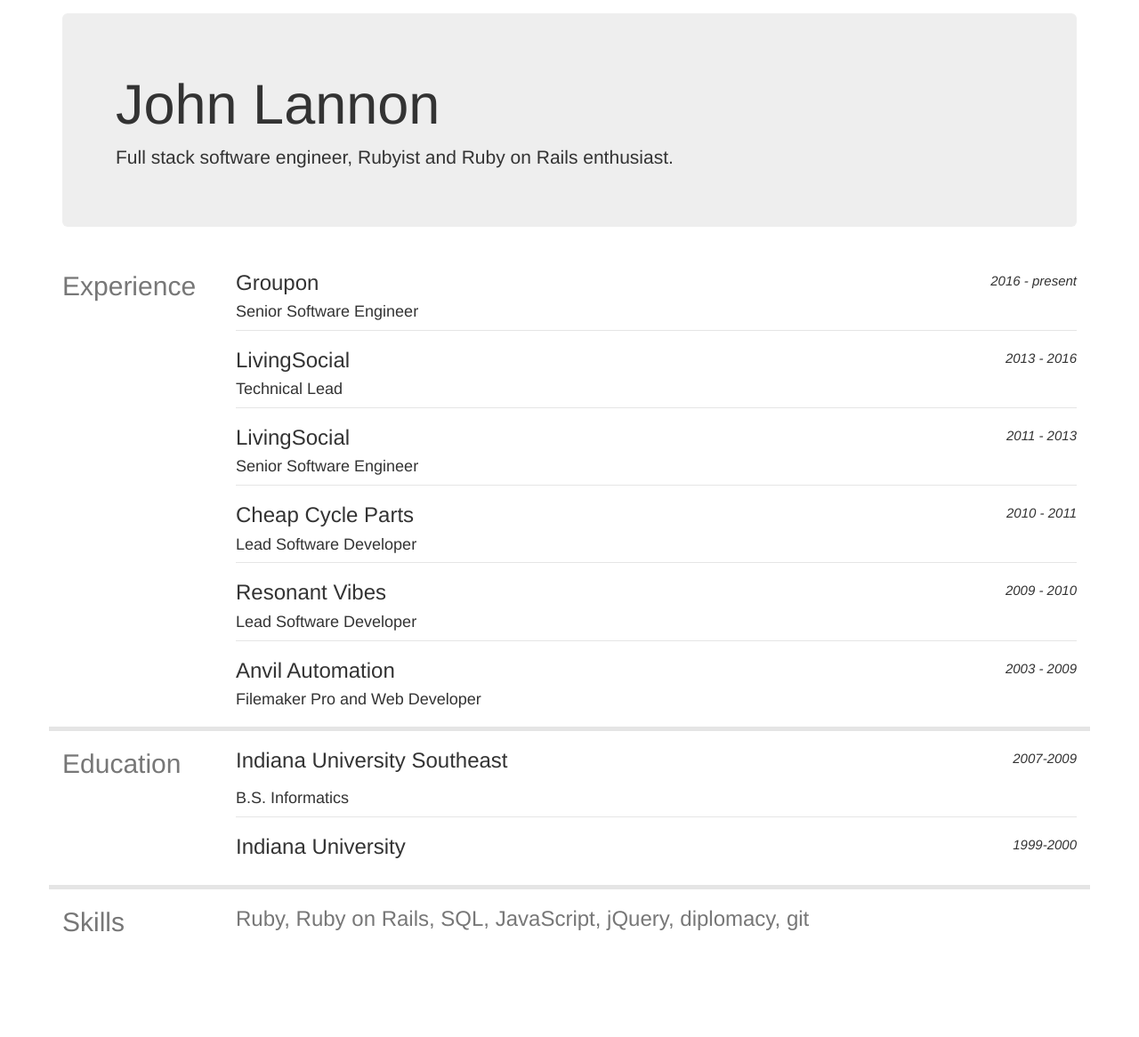
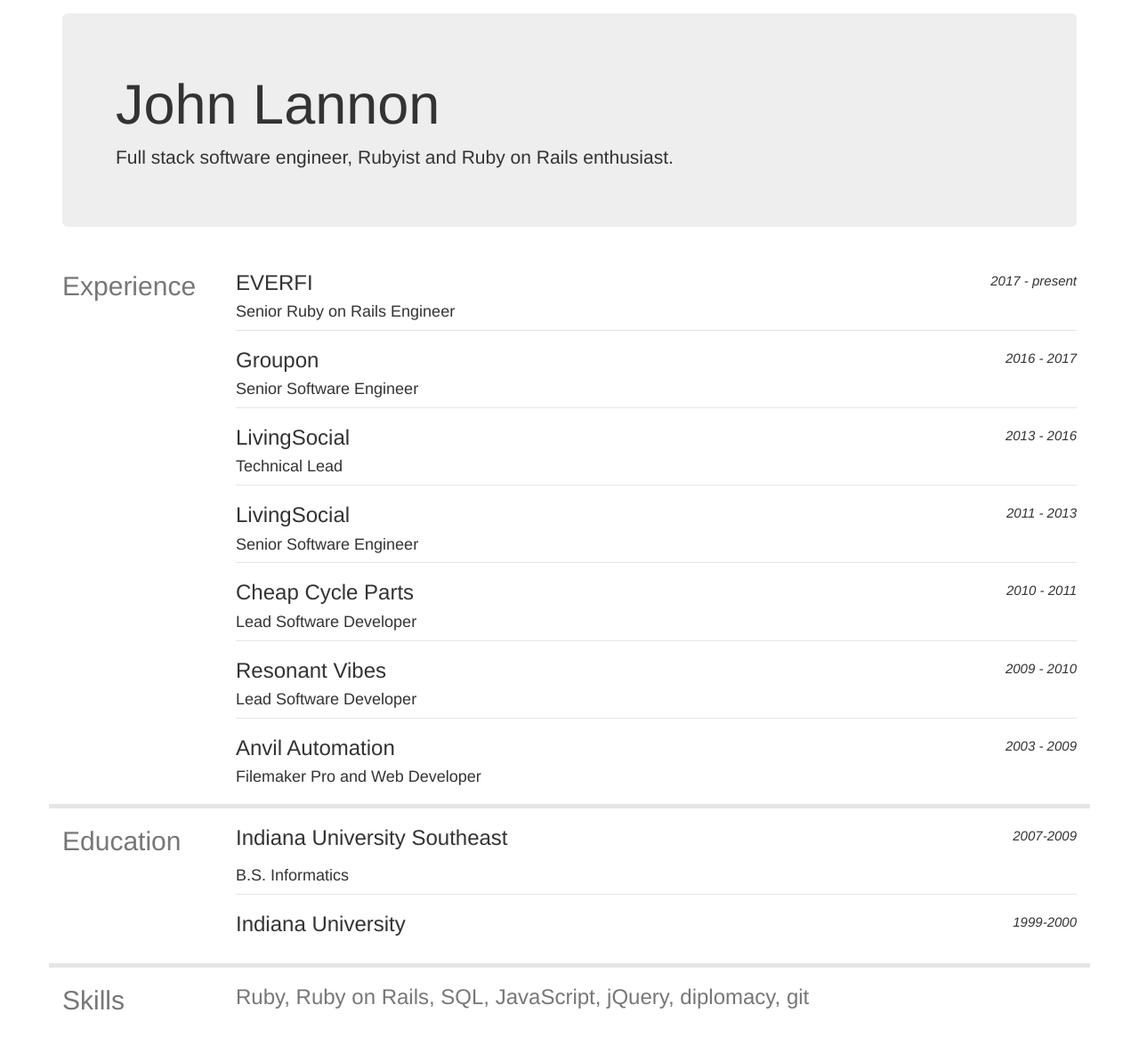
Before and after one commit to lannon/tvc15, a Jekyll site: the page built from cv.html, in a window 1280 px wide. Shown: the whole page at 89% size. Built offline with Jekyll 4.4.1, drawn with Linux system fonts in a browser that asks for light colours; before the commit the page ends 1078 px from its top, so only the background shows below that.

Commit message:
Add everfi experience

```diff
--- a/cv.html
+++ b/cv.html
@@ -54,9 +54,16 @@
         <h2 class="col-lg-2 text-muted">Experience</h2>
         <ul class="col-lg-10">
           <li class="position">
+            <h3 class="employer">EVERFI</h3>
+            <h4 class="title">Senior Ruby on Rails Engineer</h4>
+            <em class="dates">2017 - present</em>
+            <p class="description">
+            </p>
+          </li>
+          <li class="position">
             <h3 class="employer">Groupon</h3>
             <h4 class="title">Senior Software Engineer</h4>
-            <em class="dates">2016 - present</em>
+            <em class="dates">2016 - 2017</em>
             <p class="description">
             </p>
           </li>
```
